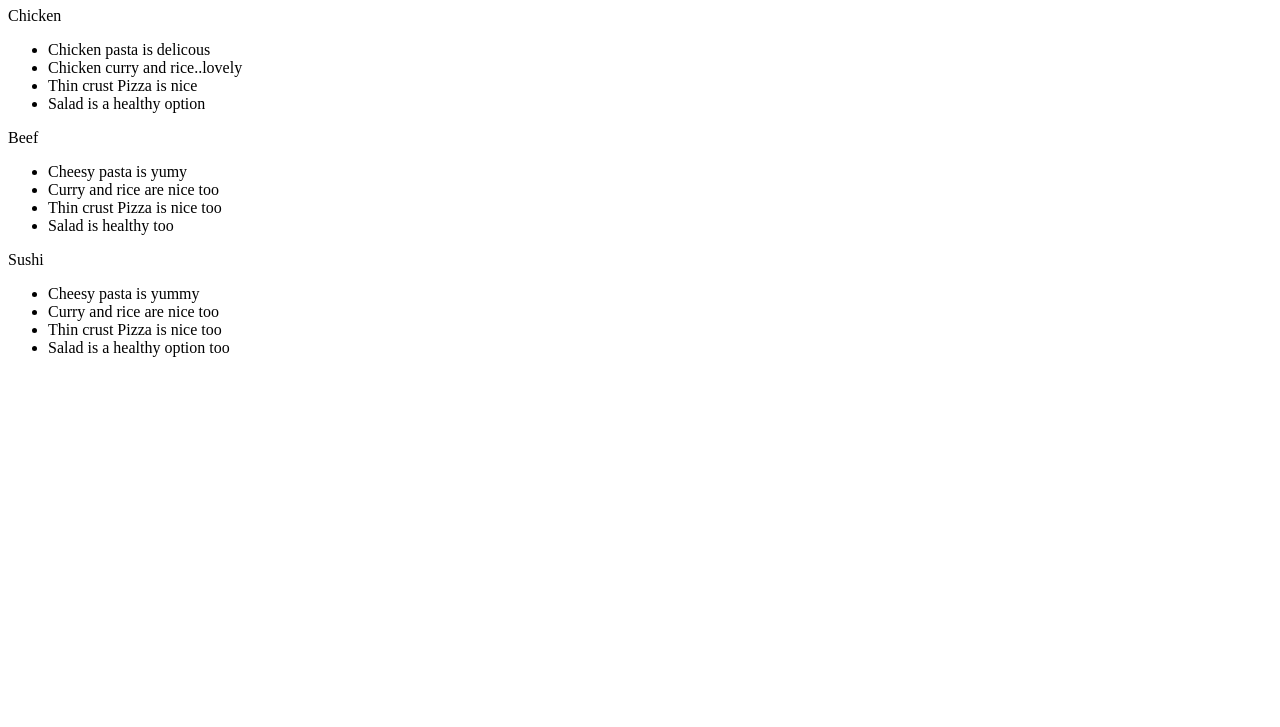
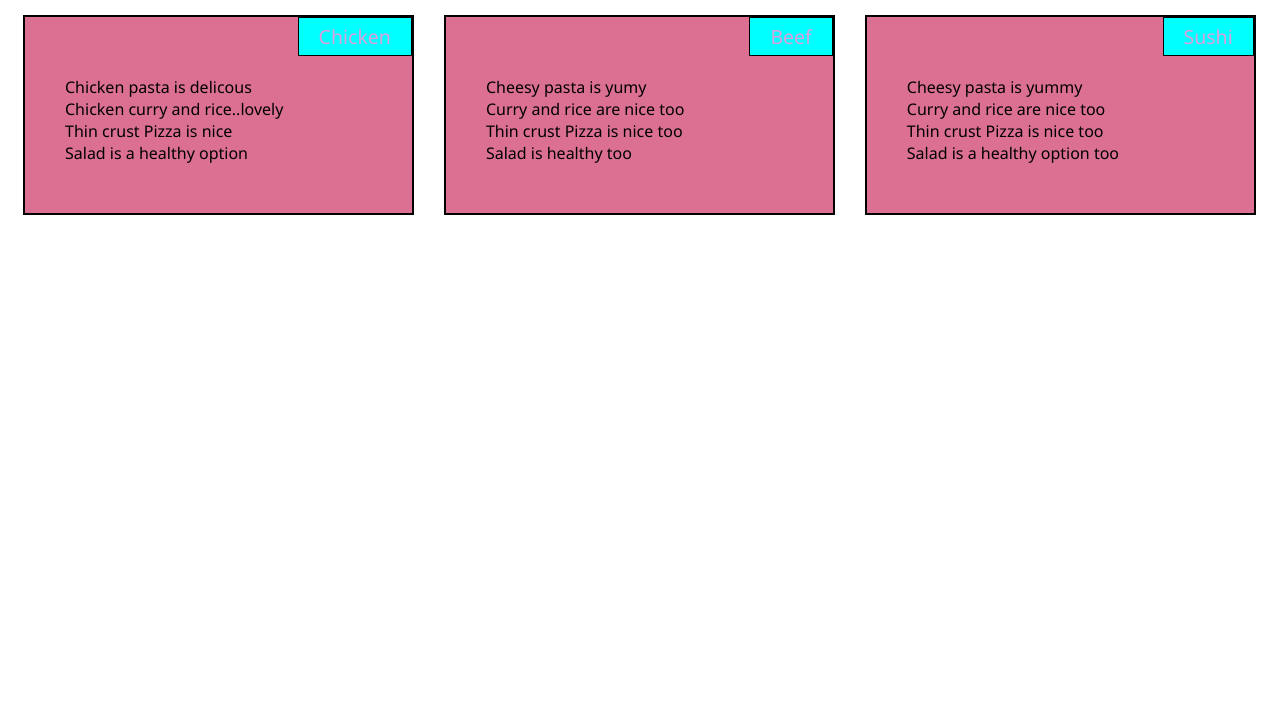
Before and after one commit to nehreetkaur/Course_Assignment_2, a plain HTML site: page index.html in a window 1280 px wide. Shown: the part 73-800 px from the top of the page. Drawn offline with Linux system fonts and the light colour scheme.

Commit message:
Update index.html

```diff
--- a/index.html
+++ b/index.html
@@ -5,7 +5,7 @@
    <!--meta tag below important to include for media query-->
    <meta name="viewport" content="width=device-width, intial-scale=1">
 <title>My Module 2 Assignment </title>
-<link rel="stylesheet" type="text/css" href="2index.css">
+<link rel="stylesheet" type="text/css" href="index.css">
 </head>
 <body>
    <h1>Our Menu</h1>
```
